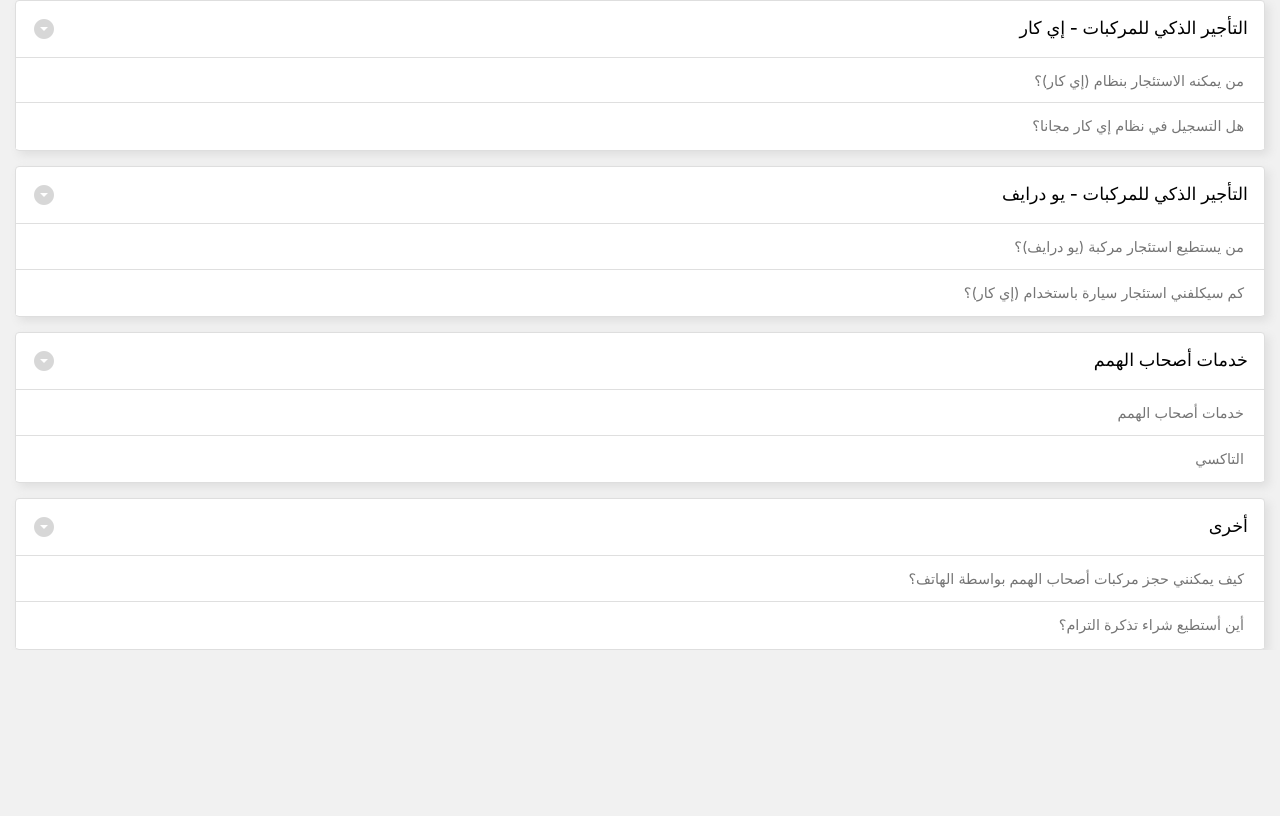
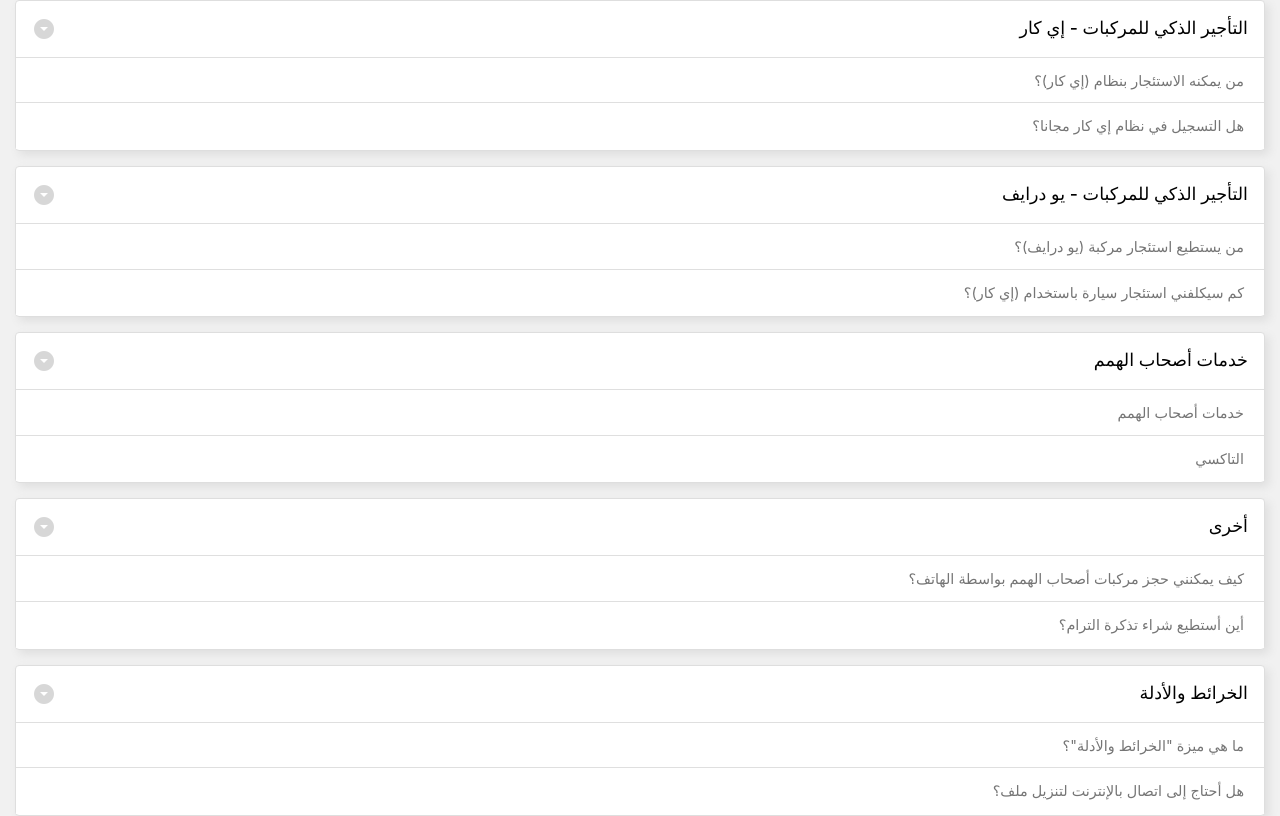
Before and after one commit to rodrigodemingo/S-hail_FAQs, a plain HTML site: page ar/index.html in a window 1280 px wide. Shown: the part 1229-2045 px from the top of the page. Before the commit the page ends 1879 px from the top, so only its background shows below. Drawn offline with Linux system fonts and the light colour scheme.

Commit message:
Arabic Maps and Guides

```diff
--- a/ar/index.html
+++ b/ar/index.html
@@ -311,6 +311,27 @@
             </div>
           </ul>
         </div>
+
+        <!-- CARD 12 -->
+        <div class="card">
+          <h5 class="card-header category" role="tab" id="headingTwelve">
+            <a class="collapsed d-block" data-toggle="collapse" data-parent="#accordion" href="#collapseTwelve" aria-expanded="false" aria-controls="collapseTen">
+              <i class="material-icons pull-left">arrow_drop_down_circle</i>
+              <!-- CARD TITLE -->
+              الخرائط والأدلة
+              <!-- Others -->
+            </a>
+          </h5>
+          <ul class="questions">
+            <!-- QUESTIONS OUTSIDE CARD -->
+            <li class="list-group-item"><a class="d-block" href="../ar/maps&guides_01.html">ما هي ميزة "الخرائط والأدلة"؟</a></li>
+            <li class="list-group-item"><a class="d-block" href="../ar/maps&guides_02.html">هل أحتاج إلى اتصال بالإنترنت لتنزيل ملف؟</a></li>
+            <!-- QUESTIONS INSIDE CARD -->
+            <div id="collapseTwelve" class="collapse" role="tabpanel" aria-labelledby="headingTwelve">
+              <li class="list-group-item"><a class="d-block" href="../ar/maps&guides_03.html">هل يمكنني مشاركة الخرائط والأدلة؟</a></li>
+            </div>
+          </ul>
+        </div>
       </ul>
       <!-- END SEARCH LIST -->
     </div>
```
